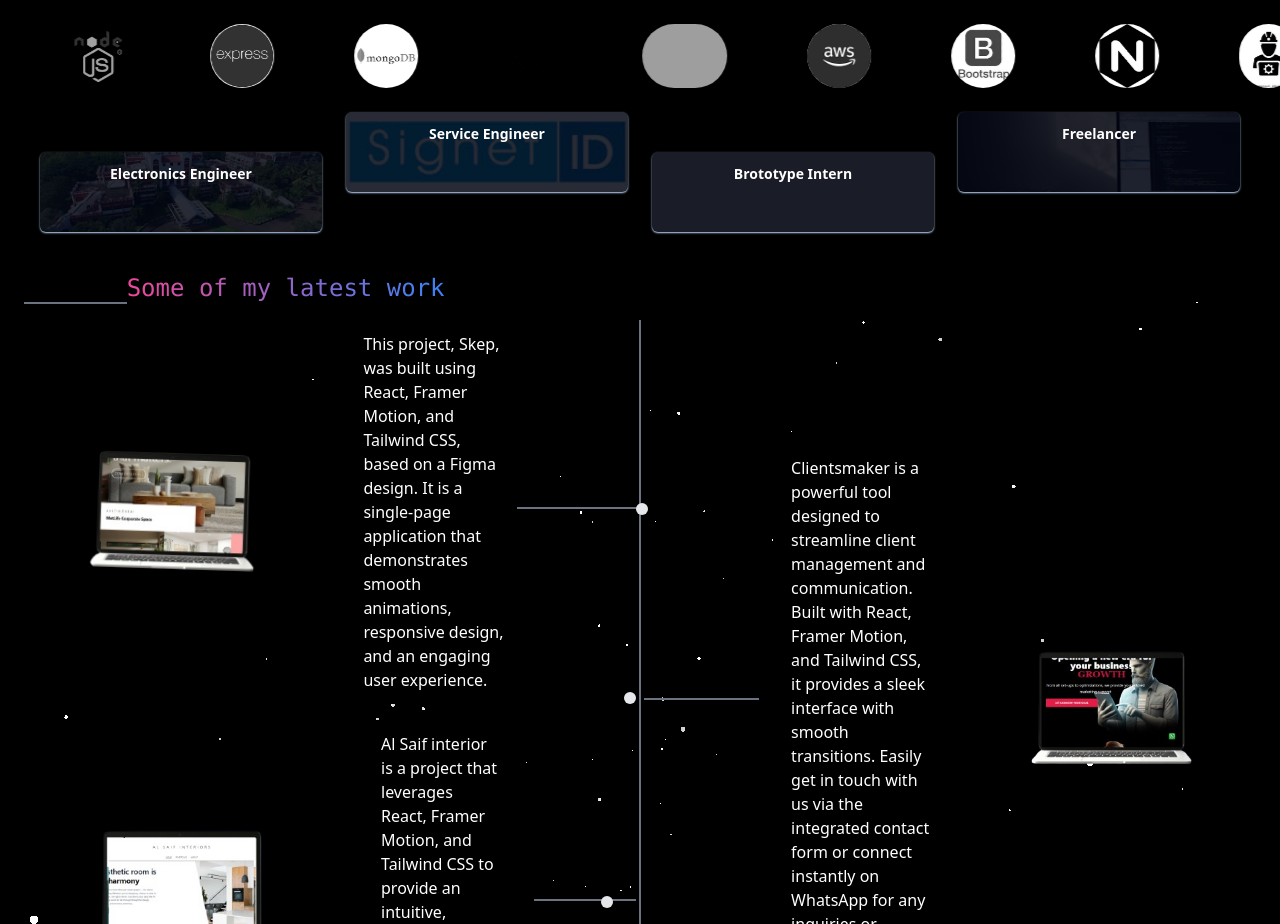
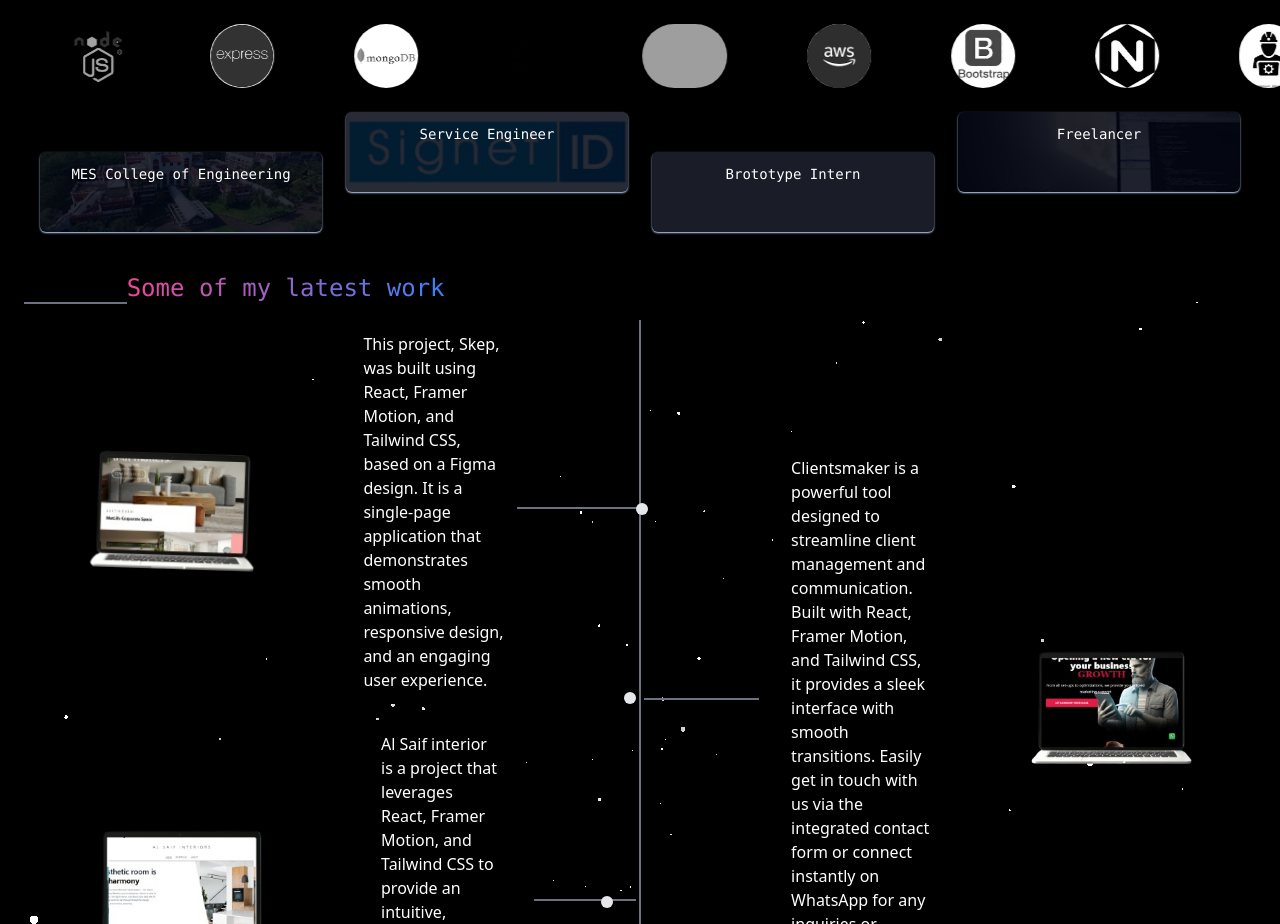
Before and after one commit to AliAkramkk/portfolioNew, a React (Vite) app: page / in a window 1280 px wide. Shown: the part 800-1724 px from the top of the page. Built offline with nearby package versions, Linux system fonts and the light colour scheme; grey boxes are pictures that could not be loaded; a web font is replaced by a local one.

Commit message:
education and experience section created and also modifi the footer

```diff
--- a/src/Pages/About.jsx
+++ b/src/Pages/About.jsx
@@ -6,32 +6,32 @@ import freelance from '../assets/Images/freelance.jpg';
 
 const cards = [
   {
-    title: 'Electronics Engineer',
+    title: 'MES College of Engineering',
     logo: mes,
-    heading: 'MES College of Engineering',
+    heading: '',
     description: 'Completed B.Tech in Electronics & Communication.',
-    highlight: 'Worked on IoT & robotics mini projects.',
+    highlight: 'Worked on IEEE | Robotics mini projects.',
   },
   {
     title: 'Service Engineer',
     logo: signet,
-    heading: 'Electronics Service Pvt Ltd',
-    description: 'Handled electronic device maintenance & field work.',
-    highlight: 'Troubleshooting and client-side installations.',
+    heading: 'SIGNET ID AUTOMATION',
+    description: 'Handled electronic device maintenance & Biometric software.',
+    highlight: 'Troubleshooting | Client Meetings | Automation.',
   },
   {
     title: 'Brototype Intern',
     logo: brototype,
     heading: 'Brototype India',
     description: 'Full-stack development internship.',
-    highlight: 'Built mini MERN projects & team collaboration.',
+    highlight: 'Built MERN projects | Team collaboration | Communication cordinator',
   },
   {
     title: 'Freelancer',
     logo: freelance,
     heading: 'Freelance Developer',
-    description: 'Websites for small businesses.',
-    highlight: 'UI/UX & mobile responsive design.',
+    description: 'Help buisness owners to full fill thier digital prescence.',
+    highlight: 'UI/UX | SEO | CUSTOM DESIGN | MOBILE RESPONSIVE.',
   },
 ];
 
@@ -52,15 +52,15 @@ const About = () => {
           />
 
           {/* Title (always visible) */}
-          <div className="absolute top-3 left-3 right-3 text-center text-sm font-semibold z-10">
+          <div className="absolute top-3 left-3 right-3 text-center text-sm font-mono z-10">
             {card.title}
           </div>
 
           {/* Hover content */}
-          <div className="absolute inset-0 z-10 opacity-0 group-hover:opacity-100 transition-opacity duration-500 flex flex-col justify-center items-center text-center px-4 pt-10">
-            <h2 className="text-base font-bold mb-1">{card.heading}</h2>
-            <p className="text-sm">{card.description}</p>
-            <p className="text-sm mt-2 italic">{card.highlight}</p>
+          <div className="absolute inset-0 z-10 opacity-0 group-hover:opacity-100 transition-opacity duration-500 flex flex-col  text-start px-4 pt-10">
+            <h2 className="text-base font-mono mt-3">{card.heading}</h2>
+            <p className="text-sm font-mono">{card.description}</p>
+            <p className="text-sm mt-2  font-mono">{card.highlight}</p>
           </div>
         </div>
       ))}
```
